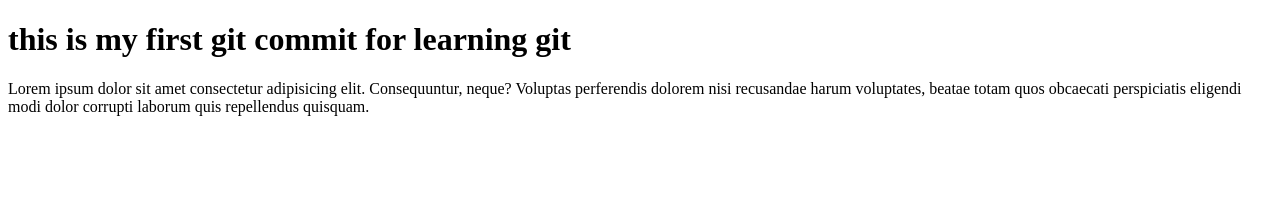
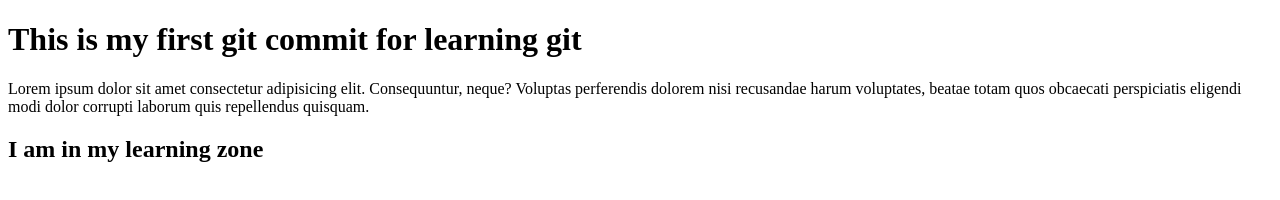
Before and after one commit to vishakha-shete/myrepo, a plain HTML site: page index.html in a window 1280 px wide. Drawn offline with Linux system fonts and the light colour scheme.

Commit message:
This is v3 index.html

```diff
--- a/index.html
+++ b/index.html
@@ -8,10 +8,11 @@
 </head>
 
 <body>
-    <h1>this is my first git commit for learning git</h1>
+    <h1>This is my first git commit for learning git</h1>
     <i></i><p>Lorem ipsum dolor sit amet consectetur adipisicing elit. Consequuntur, neque? Voluptas perferendis dolorem nisi
         recusandae harum voluptates, beatae totam quos obcaecati perspiciatis eligendi modi dolor corrupti laborum quis
         repellendus quisquam.</p></i>
+    <h2>I am in my learning zone </h2>
 </body>
 
 </html>
```
